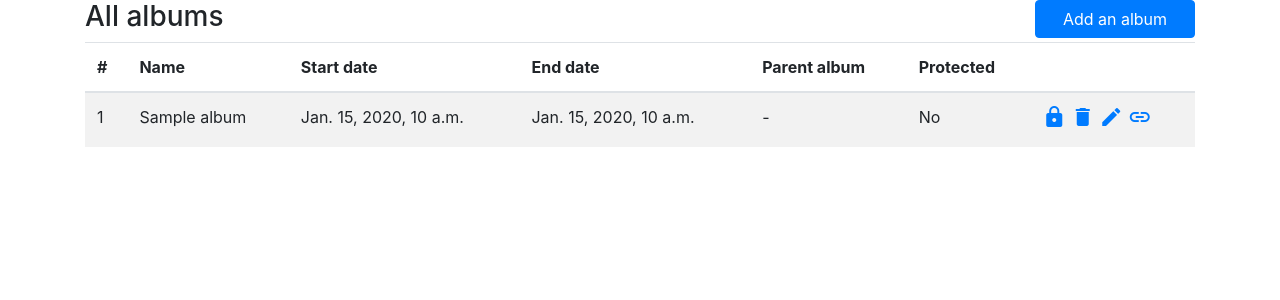
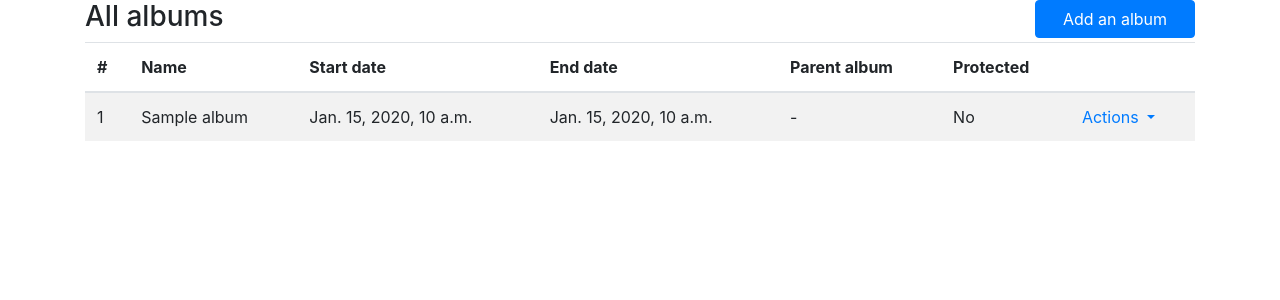
Before and after one commit to bastantoine/django-picture-gallery, a Django app: template apps/gallery_admin/templates/gallery_admin/home.html in a window 1280 px wide. Shown: the top 300 px of the page. Run offline with Django 3.2, Linux system fonts and the light colour scheme; the template is opened without the code that fills it: most values are stand-ins (such as "Sample title", 1, 10 or a date in 2020); parts of the project's set-up code (start-up, migrations or seed data) failed here and were passed over; some libraries are stand-ins or nearby versions.

Commit message:
Display the actions in a dropdown

```diff
--- a/apps/gallery_admin/templates/gallery_admin/home.html
+++ b/apps/gallery_admin/templates/gallery_admin/home.html
@@ -1,4 +1,8 @@
 {% extends 'default/index.html' %}
+{% load static %}
+{% block css %}
+<link rel="stylesheet" href="{% static 'admin.css' %}">
+{% endblock css %}
 {% block content %}
 <div class="row">
     <div class="col-lg-10">
@@ -32,13 +36,24 @@
                         <td>{{album.parent_album|default:'-'}}</td>
                         <td>{{album.is_protected|yesno:'Yes,No'}}</td>
                         <td>
-                            <a href="{% url 'gallery_admin:toggle_protection_album' album.id %}">
-                                <span class="material-icons">{% if album.is_protected %}lock_open{% else %}lock{% endif %}</span>
-                            </a>
-                            <a href="{% url 'gallery_admin:delete_album' album.id %}"><span class="material-icons">delete</span></a>
-                            <a href="{% url 'gallery_admin:edit_album' album.id %}"><span class="material-icons">edit</span></a>
-                            <a href="{% url 'gallery_admin:share_link_album' album.id %}"><span class="material-icons">link</span></a>
-                            {% if album.uuid %}<a href="{% url 'gallery_admin:delete_link_album' album.id %}"><span class="material-icons">link_off</span></a>{% endif %}
+                            <div class="dropdown">
+                                <a class="dropdown-toggle" href="#" id="dropdown_album_actions" data-toggle="dropdown" aria-haspopup="true" aria-expanded="false">
+                                    Actions
+                                </a>
+                                <div class="dropdown-menu" aria-labelledby="dropdown_album_actions">
+                                    <a class="dropdown-item" href="{% url 'gallery_admin:toggle_protection_album' album.id %}">
+                                        {% if album.is_protected %}
+                                        <span class="material-icons dropdown-actions-item">lock_open</span> <span class="dropdown-actions-items">Unprotect</span>
+                                        {% else %}
+                                        <span class="material-icons dropdown-actions-item">lock</span> <span class="dropdown-actions-items">Protect</span>
+                                        {% endif %}
+                                    </a>
+                                    <a class="dropdown-item" href="{% url 'gallery_admin:delete_album' album.id %}"><span class="material-icons dropdown-actions-item">delete</span> <span class="dropdown-actions-items">Delete</span></a>
+                                    <a class="dropdown-item" href="{% url 'gallery_admin:edit_album' album.id %}"><span class="material-icons dropdown-actions-item">edit</span> <span class="dropdown-actions-items">Edit</span></a>
+                                    <a class="dropdown-item" href="{% url 'gallery_admin:share_link_album' album.id %}"><span class="material-icons dropdown-actions-item">link</span> <span class="dropdown-actions-items">Share link</span></a>
+                                    {% if album.uuid %}<a class="dropdown-item" href="{% url 'gallery_admin:delete_link_album' album.id %}"><span class="material-icons dropdown-actions-item">link_off</span> <span class="dropdown-actions-items">Delete link sharing</span></a>{% endif %}
+                                </div>
+                            </div>
                         </td>
                     </tr>
                 {% endfor %}
--- /dev/null
+++ b/static/admin.css
@@ -0,0 +1,3 @@
+span.dropdown-actions-item {
+    vertical-align: middle !important;
+}
```
